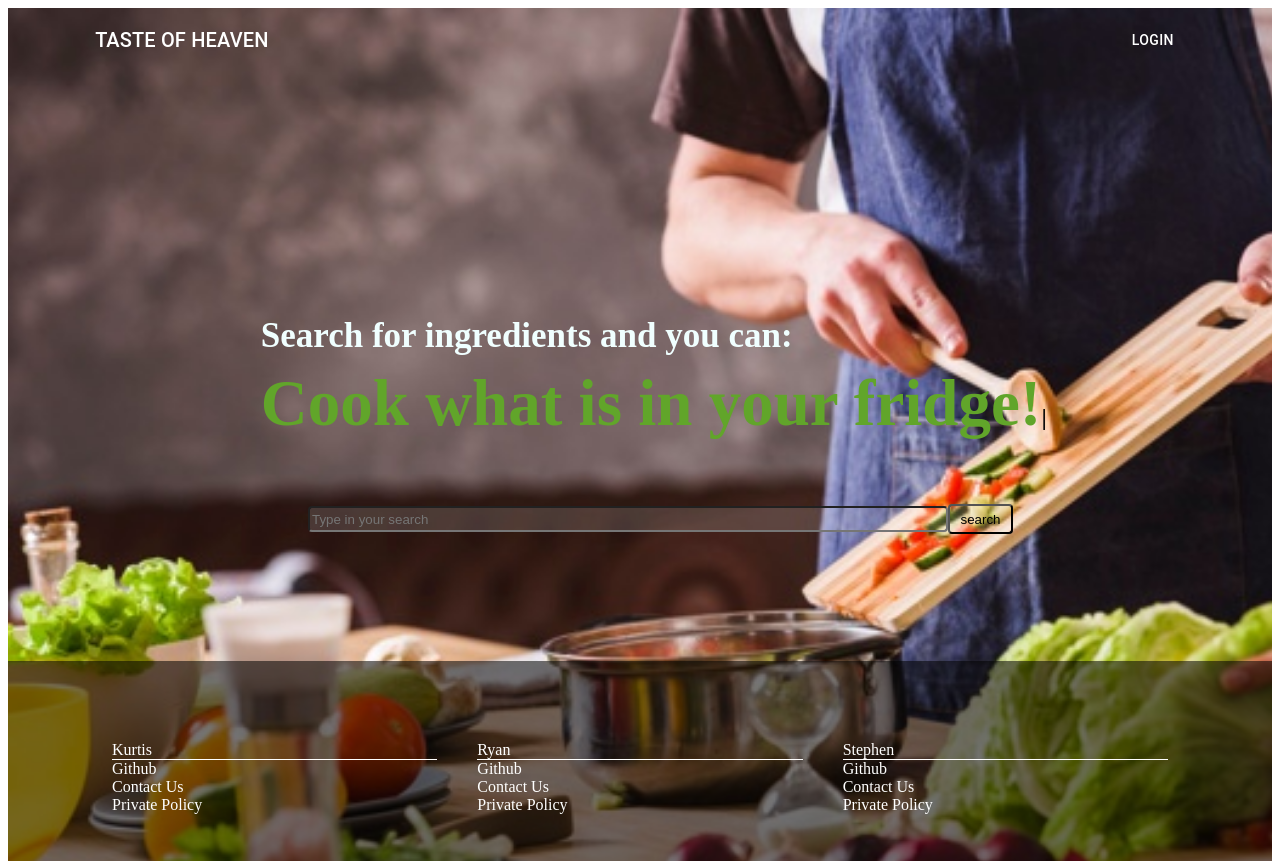
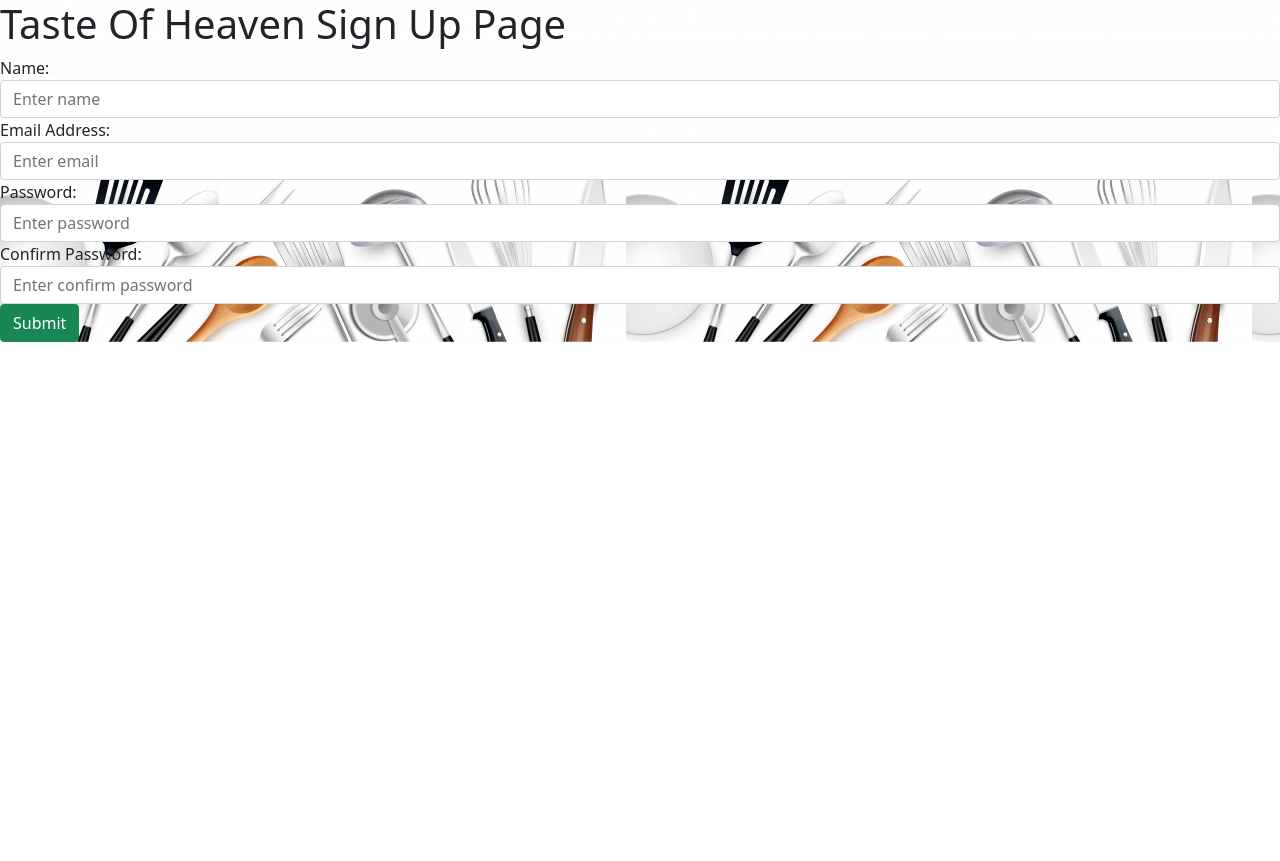
Before and after one commit to KurtisJin/recipes, a React (Create React App) app: page / in a window 1280 px wide. Shown: the top 861 px of the page. After the commit the page ends 800 px from the top, so only its background shows below. Built offline with nearby package versions, Linux system fonts and the light colour scheme.

Commit message:
signup page works. Password validation works. Submit works. When if input field is not typed in, it will ask for to insert name

```diff
--- a/package.json
+++ b/package.json
@@ -10,7 +10,7 @@
     "@testing-library/react": "^11.2.7",
     "@testing-library/user-event": "^12.8.3",
     "axios": "^0.21.1",
-    "bootstrap": "^5.0.1",
+    "bootstrap": "^5.0.2",
     "material-ui-icons": "^1.0.0-beta.36",
     "react": "^17.0.2",
     "react-dom": "^17.0.2",
--- a/src/App.js
+++ b/src/App.js
@@ -12,8 +12,9 @@ import RandomCardTitle from './component/RandomTwoReceipes/RandomThreeTitle/Rand
 import MediaTitle from './component/MediaHolder/MediaTitle/MediaTitle'
 import Footer from './component/Footer/Footer'
 import Signup from './Pages/Signup/Signup'
+import SignupTwo from './Pages/Signup/SignupTwo'
 import Landing from './Pages/Landing/Landing';
-import ProfilePage from './Pages/ProfilePage'
+import ProfilePage from './Pages/ProfilePage';
 
 
 
@@ -21,7 +22,8 @@ function App() {
     return (
         <div>
         <Router>
-    <ProfilePage/>
+    {/* <ProfilePage/> */}
+    <SignupTwo />
         </Router>
     </div>
     )
--- /dev/null
+++ b/src/Pages/Signup/SignupTwo.css
@@ -0,0 +1,7 @@
+.Signup-Page {
+
+    background-image: url("../../component/Images/cooking2.jpg");
+    display: 100vh;
+    height: max-content;
+
+}
--- /dev/null
+++ b/src/Pages/Signup/SignupTwo.js
@@ -0,0 +1,163 @@
+import React from 'react';
+import 'bootstrap/dist/css/bootstrap.min.css';
+import './SignupTwo.css'
+
+
+class Form extends React.Component {
+    constructor() {
+    super();
+    this.state = {
+      input: {},
+      errors: {}
+    };
+
+
+    this.handleChange = this.handleChange.bind(this);
+    this.handleSubmit = this.handleSubmit.bind(this);
+  }
+
+  handleChange(event) {
+    let input = this.state.input;
+    input[event.target.name] = event.target.value;
+
+    this.setState({
+      input
+    });
+  }
+
+  handleSubmit(event) {
+    event.preventDefault();
+
+    if(this.validate()){
+        console.log(this.state);
+
+        let input = {};
+        input["name"] = "";
+        input["email"] = "";
+        input["password"] = "";
+        input["confirm_password"] = "";
+        this.setState({input:input});
+
+        alert('Demo Form is submited');
+    }
+  }
+
+  validate(){
+      let input = this.state.input;
+      let errors = {};
+      let isValid = true;
+
+      if (!input["name"]) {
+        isValid = false;
+        errors["name"] = "Please enter your name.";
+      }
+
+      if (!input["email"]) {
+        isValid = false;
+        errors["email"] = "Please enter your email Address.";
+      }
+
+      if (typeof input["email"] !== "undefined") {
+
+        var pattern = new RegExp(/^(("[\w-\s]+")|([\w-]+(?:\.[\w-]+)*)|("[\w-\s]+")([\w-]+(?:\.[\w-]+)*))(@((?:[\w-]+\.)*\w[\w-]{0,66})\.([a-z]{2,6}(?:\.[a-z]{2})?)$)|(@\[?((25[0-5]\.|2[0-4][0-9]\.|1[0-9]{2}\.|[0-9]{1,2}\.))((25[0-5]|2[0-4][0-9]|1[0-9]{2}|[0-9]{1,2})\.){2}(25[0-5]|2[0-4][0-9]|1[0-9]{2}|[0-9]{1,2})\]?$)/i);
+        if (!pattern.test(input["email"])) {
+          isValid = false;
+          errors["email"] = "Please enter valid email address.";
+        }
+      }
+
+      if (!input["password"]) {
+        isValid = false;
+        errors["password"] = "Please enter your password.";
+      }
+
+      if (!input["confirm_password"]) {
+        isValid = false;
+        errors["confirm_password"] = "Please enter your confirm password.";
+      }
+
+      if (typeof input["password"] !== "undefined" && typeof input["confirm_password"] !== "undefined") {
+
+        if (input["password"] != input["confirm_password"]) {
+          isValid = false;
+          errors["password"] = "Passwords don't match.";
+        }
+      }
+
+      this.setState({
+        errors: errors
+      });
+
+      return isValid;
+  }
+
+  render() {
+    return (
+      <div className="Signup-Page">
+        <h1>Taste Of Heaven Sign Up Page</h1>
+        <form onSubmit={this.handleSubmit}>
+
+          <div class="form-group">
+            <label for="name">Name:</label>
+            <input
+              type="text"
+              name="name"
+              value={this.state.input.name}
+              onChange={this.handleChange}
+              class="form-control"
+              placeholder="Enter name"
+              id="name" />
+
+              <div className="text-danger">{this.state.errors.name}</div>
+          </div>
+
+          <div class="form-group">
+            <label for="email">Email Address:</label>
+            <input
+              type="text"
+              name="email"
+              value={this.state.input.email}
+              onChange={this.handleChange}
+              class="form-control"
+              placeholder="Enter email"
+              id="email" />
+
+              <div className="text-danger">{this.state.errors.email}</div>
+          </div>
+
+          <div class="form-group">
+            <label for="password">Password:</label>
+            <input
+              type="password"
+              name="password"
+              value={this.state.input.password}
+              onChange={this.handleChange}
+              class="form-control"
+              placeholder="Enter password"
+              id="password" />
+
+              <div className="text-danger">{this.state.errors.password}</div>
+          </div>
+
+          <div class="form-group">
+            <label for="password">Confirm Password:</label>
+            <input
+              type="password"
+              name="confirm_password"
+              value={this.state.input.confirm_password}
+              onChange={this.handleChange}
+              class="form-control"
+              placeholder="Enter confirm password"
+              id="confirm_password" />
+
+              <div className="text-danger">{this.state.errors.confirm_password}</div>
+          </div>
+
+          <input type="submit" value="Submit" class="btn btn-success" />
+        </form>
+      </div>
+    );
+  }
+}
+
+export default Form;
```
Also changed, not shown: 1 other file (tests, documents, lock files or other folders).
